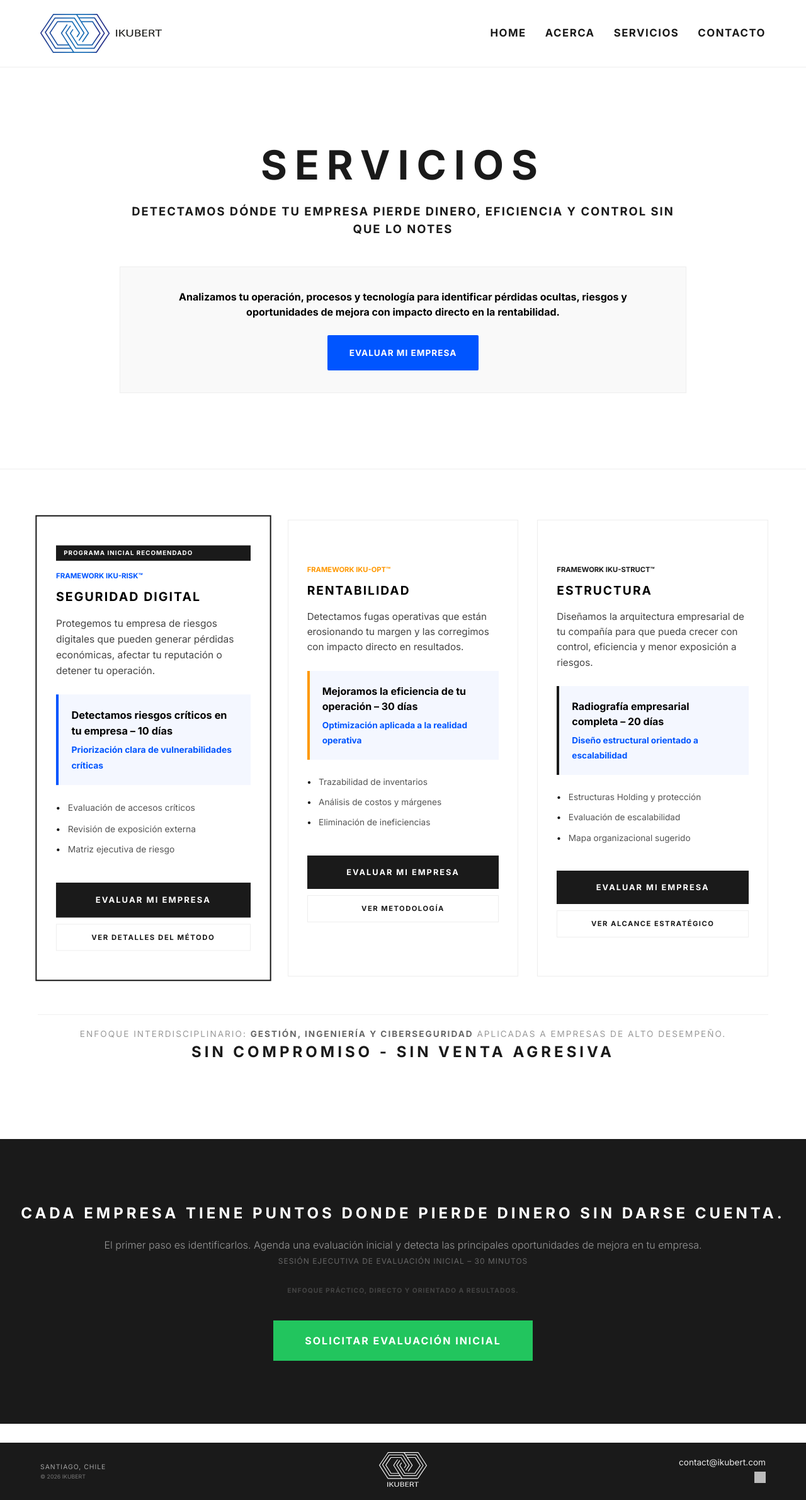
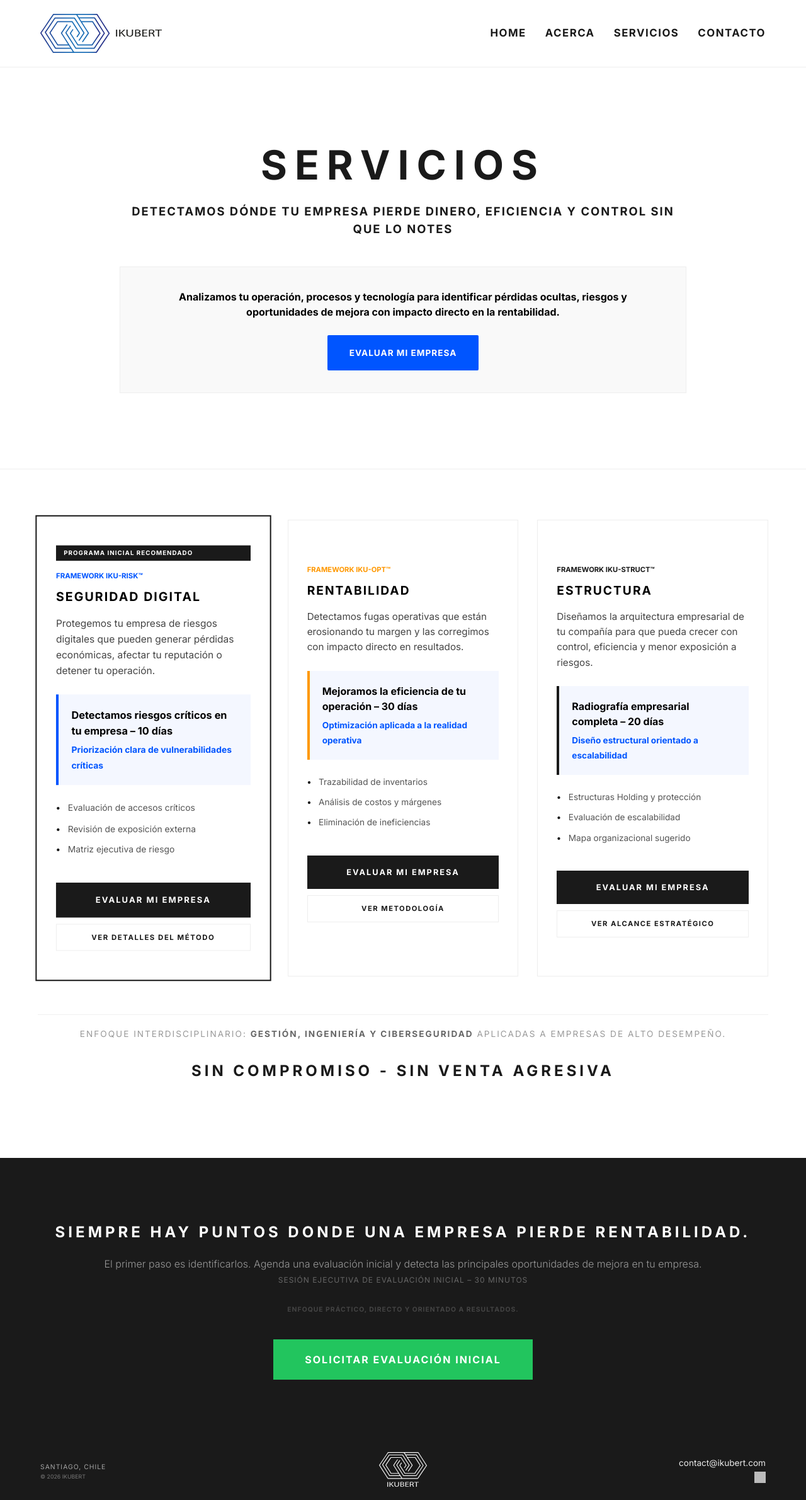
Before and after one commit to IKUBERT/ikubert.github.io, a Jekyll site: the page built from servicios.html, in a window 1280 px wide. Shown: the whole page at 63% size. Built offline with Jekyll 4.4.1, drawn with Linux system fonts in a browser that asks for light colours; grey boxes are pictures that could not be loaded.

Commit message:
Update servicios.html

```diff
--- a/servicios.html
+++ b/servicios.html
@@ -87,12 +87,14 @@ title: Servicios | IKUBERT
         <p style="font-size: 0.85rem; color: #999; text-transform: uppercase; letter-spacing: 2px; font-weight: 400;">
             Enfoque interdisciplinario: <span style="color:#666; font-weight:600;">gestión, ingeniería y ciberseguridad</span> aplicadas a empresas de alto desempeño.
         </p>
-        <p style="text-transform: uppercase; letter-spacing: 5px; font-size: 1.5rem; font-weight: 800; margin-bottom: 20px;">Sin compromiso - Sin venta agresiva</p>
+        <p style="text-transform: uppercase; letter-spacing: 5px; font-size: 1.5rem; font-weight: 800; margin-top: 30px; margin-bottom: 20px;">
+    Sin compromiso - Sin venta agresiva
+</p>
     </div>
 </main>
 
 <div style="background: #1a1a1a; padding: 100px 20px; text-align: center; color: #fff;">
-    <h2 style="text-transform: uppercase; letter-spacing: 5px; font-size: 1.5rem; font-weight: 800; margin-bottom: 20px;">Cada empresa tiene puntos donde pierde dinero sin darse cuenta.</h2>
+    <h2 style="text-transform: uppercase; letter-spacing: 5px; font-size: 1.5rem; font-weight: 800; margin-bottom: 20px;">Siempre hay puntos donde una empresa pierde rentabilidad.</h2>
     <p style="color: #999; margin-bottom: 5px; font-weight: 300;">El primer paso es identificarlos. Agenda una evaluación inicial y detecta las principales oportunidades de mejora en tu empresa.</p>
     <p style="color: #666; font-size: 0.75rem; text-transform: uppercase; letter-spacing: 1px; margin-bottom: 30px;">Sesión ejecutiva de evaluación inicial – 30 minutos</p>
     <p style="color: #444; font-size: 0.65rem; text-transform: uppercase; letter-spacing: 1px; margin-bottom: 40px; font-weight: 700;">Enfoque práctico, directo y orientado a resultados.</p>
```
